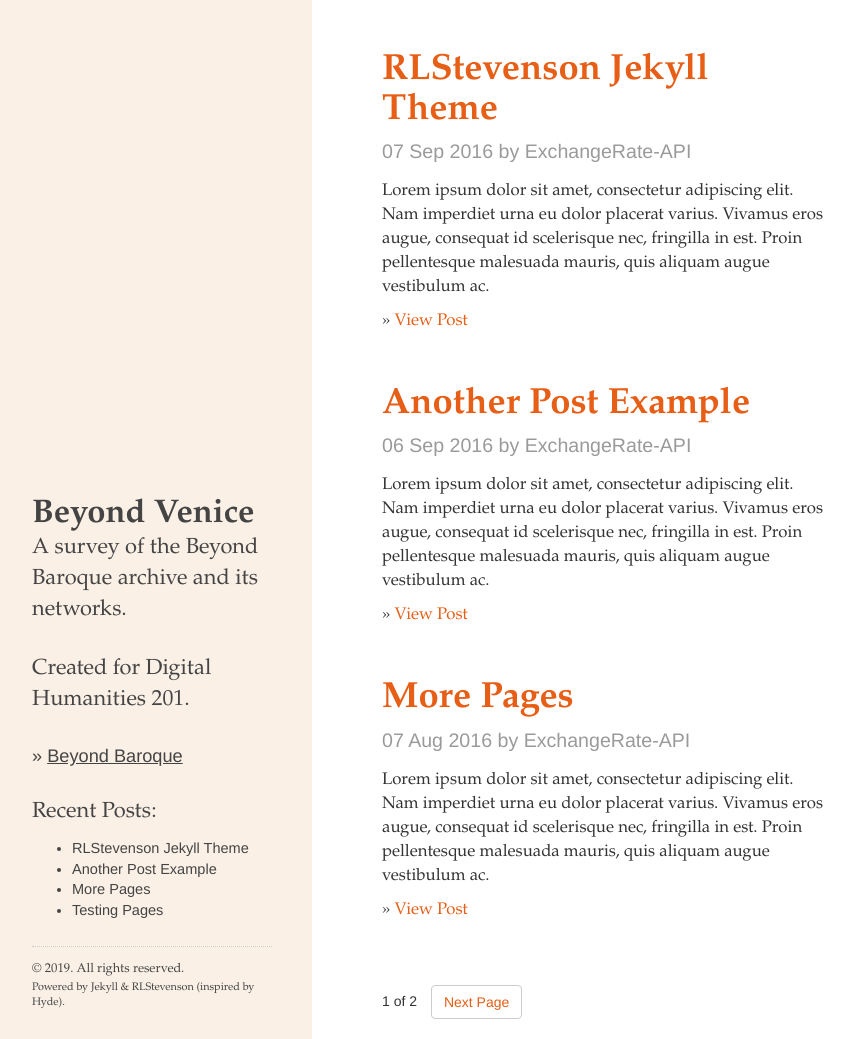
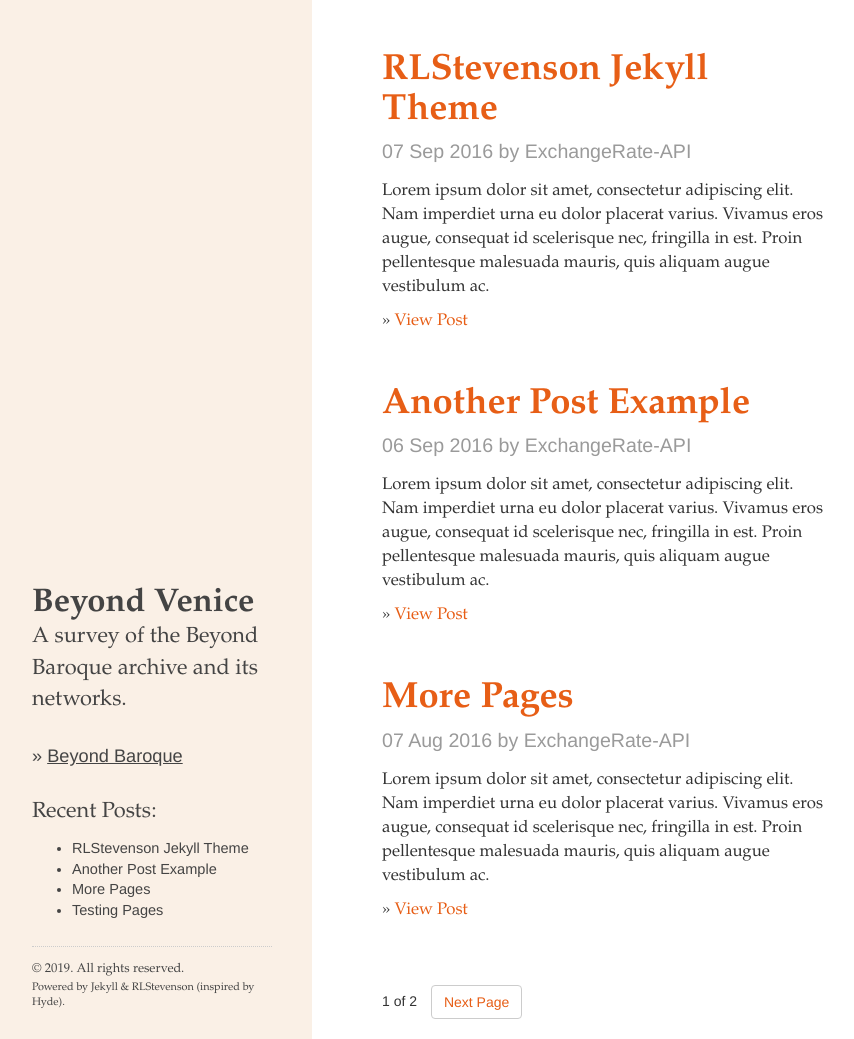
Before and after one commit to dylankarlsson/beyondvenice, a Jekyll site: the page built from index.html, in a window 1280 px wide and 1039 px high. Shown: the whole window, without its empty margins (8-862 px from the left). Built offline with Jekyll 4.4.1, drawn with Linux system fonts in a browser that asks for light colours; the list of posts is cut into pages by our own code.

Commit message:
no freetext

```diff
--- a/_config.yml
+++ b/_config.yml
@@ -1,6 +1,6 @@
 title:		Beyond Venice
 description:	'A survey of the Beyond Baroque archive and its networks.'
-freetext:	'Created for Digital Humanities 201.'
+freetext:
 baseurl:	'/'
 paginate:	3
 version:	0.1.0
```
